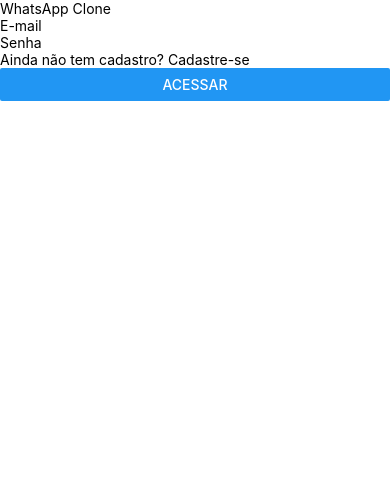
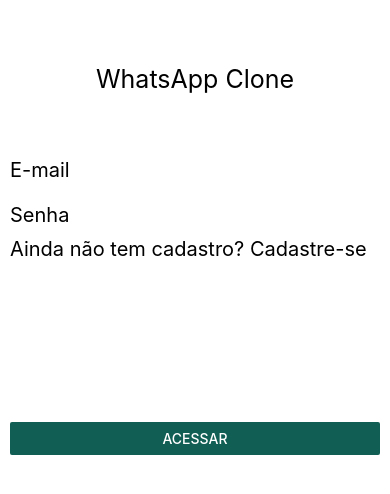
Before and after one commit to 41RDG6BR/react-native-whatsapp-clone, a React Native app: screen / in a window 390 px wide. Shown: the top 494 px of the page. Built offline with nearby package versions, Linux system fonts and the light colour scheme.

Commit message:
Criando o componente FormLogin parte 2

```diff
--- a/src/components/FormLogin.js
+++ b/src/components/FormLogin.js
@@ -2,17 +2,19 @@
 import { View, Text, TextInput, Button } from 'react-native';
 
 export default props => (
-    <View>
-        <View>
-            <Text>WhatsApp Clone</Text>
+    <View style={{flex: 1, padding: 10}}>
+
+        <View style={{flex: 1, justifyContent: 'center', alignItems: 'center'}}>
+            <Text style={{ fontSize: 25}}>WhatsApp Clone</Text>
         </View>
-        <View>
-            <TextInput placeholder='E-mail' />
-            <TextInput placeholder='Senha' />
-            <Text>Ainda não tem cadastro? Cadastre-se</Text>
+        <View style={{flex: 2}}>
+            <TextInput style={{fontSize: 20, height: 45}} placeholder='E-mail' />
+            <TextInput style={{fontSize: 20, height: 45}} placeholder='Senha' />
+            <Text style={{fontSize: 20}}>Ainda não tem cadastro? Cadastre-se</Text>
         </View>
-        <View>
-            <Button title="Acessar" onPress={() => false} />
+        <View style={{flex: 3}}>
+            <Button title="Acessar" color="#115e54" onPress={() => false} />
         </View>
+
     </View>
 );
```
